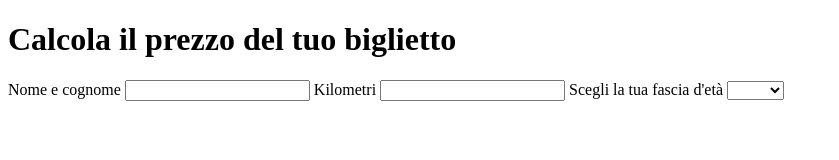
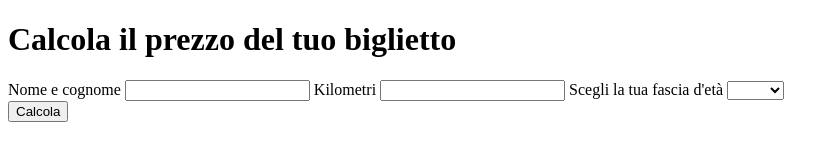
Before and after one commit to Omar-Codess/js-biglietto-treno-form, a plain HTML site: page index.html in a window 1280 px wide. Shown: the whole page, without its empty margins (0-839 px from the left). Drawn offline with Linux system fonts and the light colour scheme.

Commit message:
inserito bottone "calcola"

```diff
--- a/index.html
+++ b/index.html
@@ -29,6 +29,10 @@
                 <option value="over65">66-&infin;</option>
             </select>
         </div>
+
+        <div>
+            <button id="submit">Calcola</button>
+        </div>
     </div>
     <!-- /form -->
 
```
